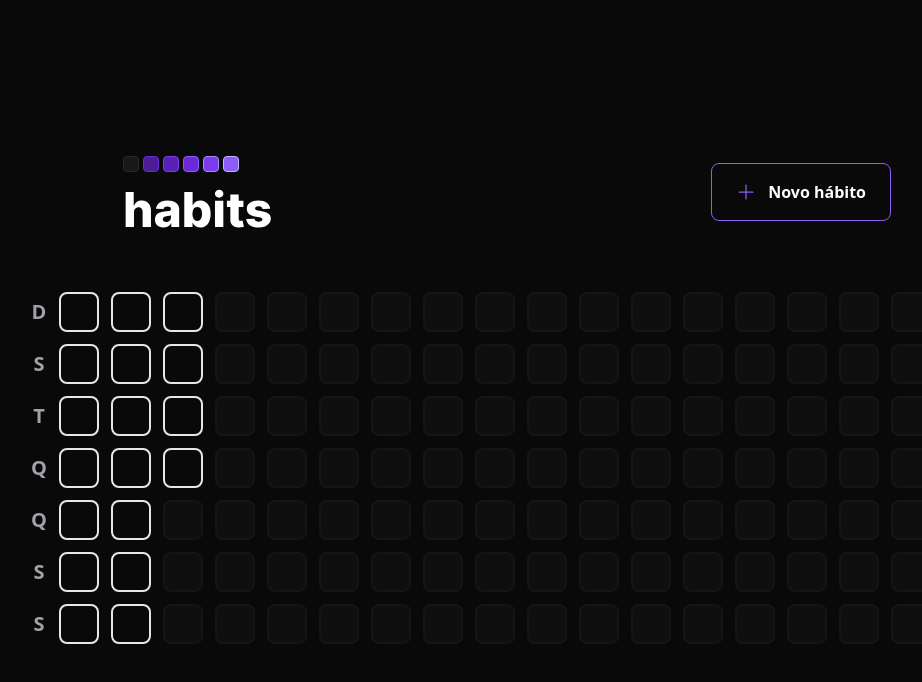
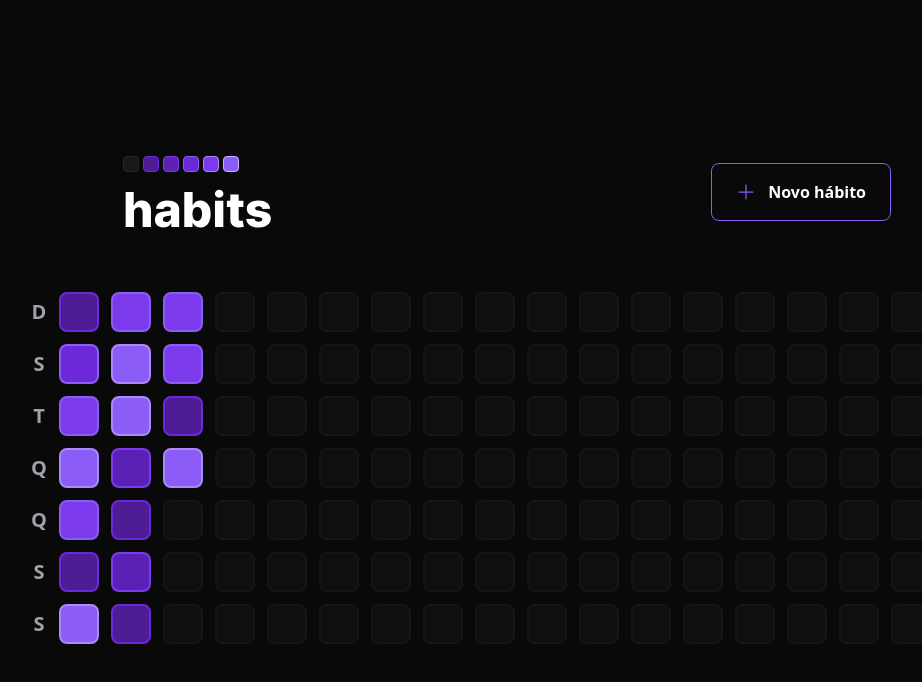
Before and after one commit to X-SpeedBlack-X/habits, a React (Vite) app in the folder web/: page / in a window 1280 px wide. Shown: the top 682 px of the page, without its empty margins (133-1055 px from the left). Built offline with nearby package versions, Linux system fonts and the light colour scheme.

Commit message:
feat: add amount and completed

```diff
--- a/web/src/components/SummaryTable.tsx
+++ b/web/src/components/SummaryTable.tsx
@@ -24,7 +24,13 @@ export function SummaryTable() {
 
       <div className="grid grid-rows-7 grid-flow-col gap-3">
         {summaryDates.map((date) => {
-          return <HabitDay key={date.toString()} />;
+          return (
+            <HabitDay
+              amount={5}
+              completed={Math.random() * 5}
+              key={date.toString()}
+            />
+          );
         })}
 
         {amountOfDaysToFill > 0 &&
```
